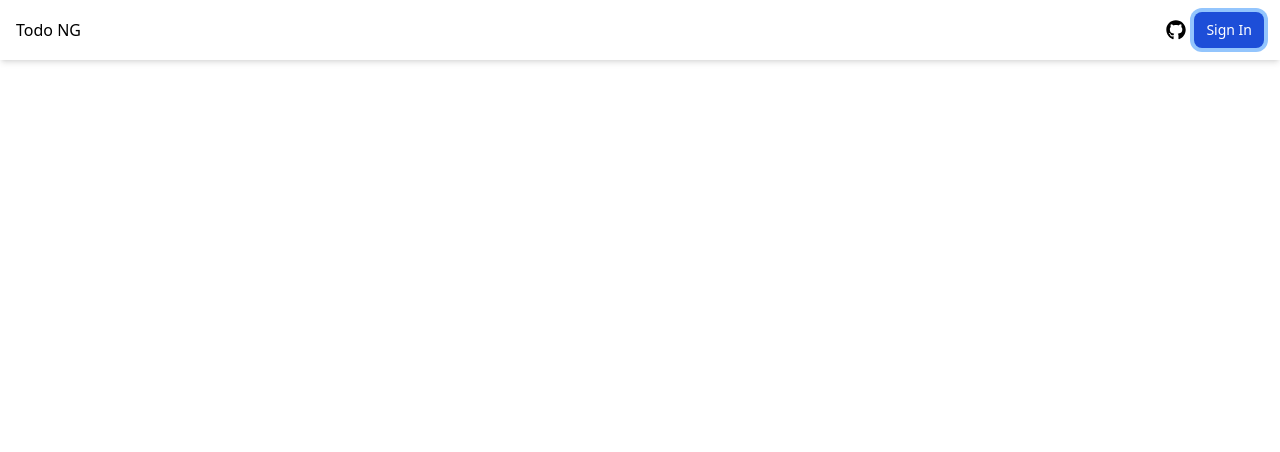
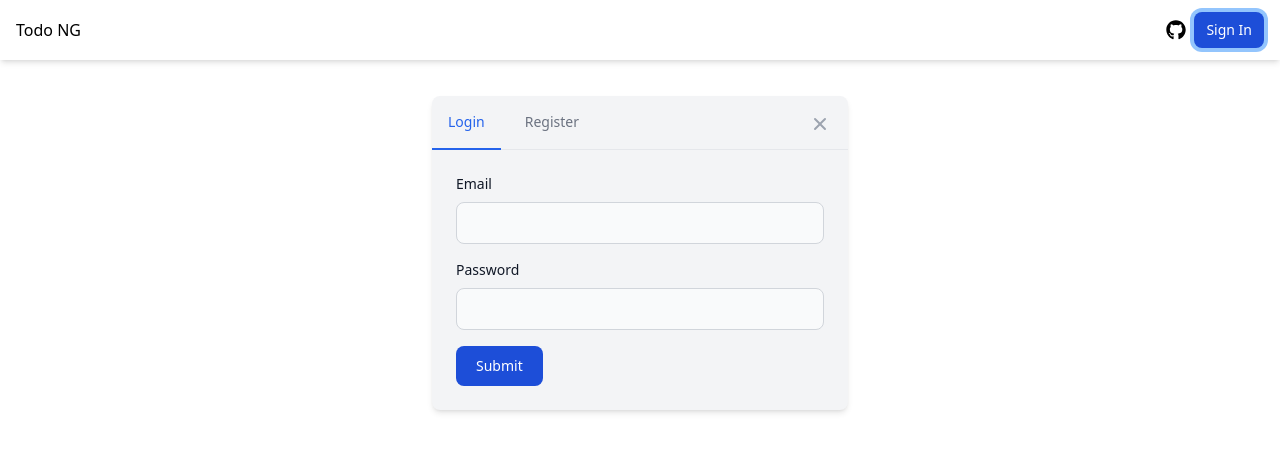
Before and after one commit to sadewole/Graphql-Todo-NG-with-Auth, a Next.js app in the folder client/: page / in a window 1280 px wide. Both pictures are taken after a click on the button "Sign In". Shown: the top 452 px of the page. Built offline with nearby package versions, Linux system fonts and the light colour scheme.

Commit message:
feat: created a portal for auth-modal

```diff
--- /dev/null
+++ b/client/components/Portal.tsx
@@ -0,0 +1,17 @@
+import { ReactNode, useEffect, useState } from 'react';
+import { createPortal } from 'react-dom';
+
+const Portal = ({ children }: { children: ReactNode }) => {
+  const [mounted, setMounted] = useState(false);
+
+  useEffect(() => {
+    setMounted(true);
+    return () => setMounted(false);
+  }, []);
+
+  return mounted
+    ? createPortal(children, document.querySelector('#myportal') as HTMLElement)
+    : null;
+};
+
+export default Portal;
--- a/client/components/auth/AuthBase.tsx
+++ b/client/components/auth/AuthBase.tsx
@@ -1,8 +1,15 @@
 import React from 'react';
+import Portal from '../Portal';
 import Login from './Login';
 import Register from './Register';
 
-export const AuthBase = () => {
+export const AuthBase = ({
+  open,
+  setOpen,
+}: {
+  open: boolean;
+  setOpen: Function;
+}) => {
   const [tab, setTab] = React.useState(1);
 
   const condition = (current: number) => {
@@ -13,9 +20,12 @@ export const AuthBase = () => {
   };
 
   return (
+    <Portal>
       <div
         id='defaultModal'
-      className='fixed top-0 left-0 right-0 z-50 w-full overflow-x-hidden overflow-y-auto md:inset-0 h-modal md:h-full justify-center flex bg-transparent'
+        className={`fixed top-0 left-0 right-0 z-50 w-full overflow-x-hidden overflow-y-auto md:inset-0 h-modal md:h-full justify-center flex bg-transparent ${
+          open ? '' : 'invisible'
+        }`}
       >
         <div className='relative w-full h-full max-w-md p-4 md:h-auto'>
           <div className='relative bg-gray-100 rounded-lg shadow-md mt-20'>
@@ -45,6 +55,7 @@ export const AuthBase = () => {
               <button
                 type='button'
                 className='text-gray-400 bg-transparent hover:bg-gray-200 hover:text-gray-900 rounded-lg text-sm p-1.5 ml-auto inline-flex items-center mt-3 mr-3'
+                onClick={() => setOpen(false)}
               >
                 <svg
                   className='w-5 h-5'
@@ -66,5 +77,6 @@ export const AuthBase = () => {
           </div>
         </div>
       </div>
+    </Portal>
   );
 };
--- /dev/null
+++ b/client/pages/_document.tsx
@@ -0,0 +1,16 @@
+import Document, { Html, Head, Main, NextScript } from 'next/document';
+
+export default class MyDocument extends Document {
+  render() {
+    return (
+      <Html>
+        <Head />
+        <body>
+          <Main />
+          <div id='myportal' />
+          <NextScript />
+        </body>
+      </Html>
+    );
+  }
+}
--- a/client/pages/index.tsx
+++ b/client/pages/index.tsx
@@ -1,8 +1,10 @@
 import type { NextPage } from 'next';
 import Head from 'next/head';
-// import { AuthBase } from '../components/auth/AuthBase';
+import { useState } from 'react';
+import { AuthBase } from '../components/auth/AuthBase';
 
 const Home: NextPage = () => {
+  const [authModal, setAuthModal] = useState(false);
   return (
     <div className='container mx-auto'>
       <Head>
@@ -25,13 +27,16 @@ const Home: NextPage = () => {
               />
             </svg>
           </a>
-          <button className='text-white bg-blue-700 hover:bg-blue-800 focus:ring-4 focus:outline-none focus:ring-blue-300 font-medium rounded-lg text-sm w-full sm:w-auto px-3 py-2 text-center'>
+          <button
+            className='text-white bg-blue-700 hover:bg-blue-800 focus:ring-4 focus:outline-none focus:ring-blue-300 font-medium rounded-lg text-sm w-full sm:w-auto px-3 py-2 text-center'
+            onClick={() => setAuthModal(true)}
+          >
             Sign In
           </button>
         </div>
       </header>
       <main></main>
-      {/* <AuthBase /> */}
+      <AuthBase open={authModal} setOpen={setAuthModal} />
     </div>
   );
 };
```
Lines whose indentation alone changed are shown as unchanged.
